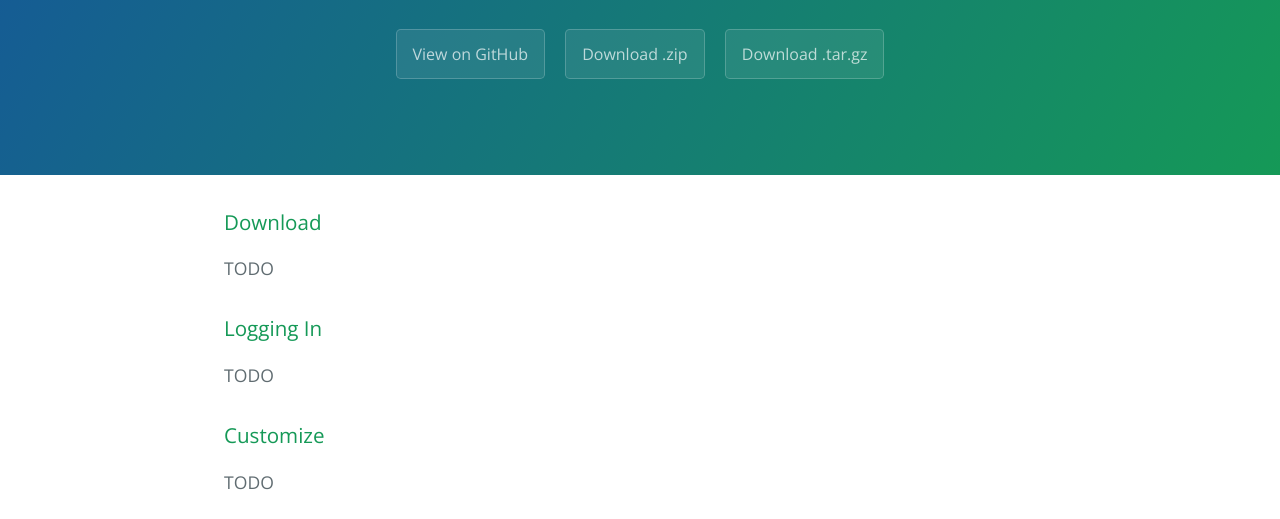
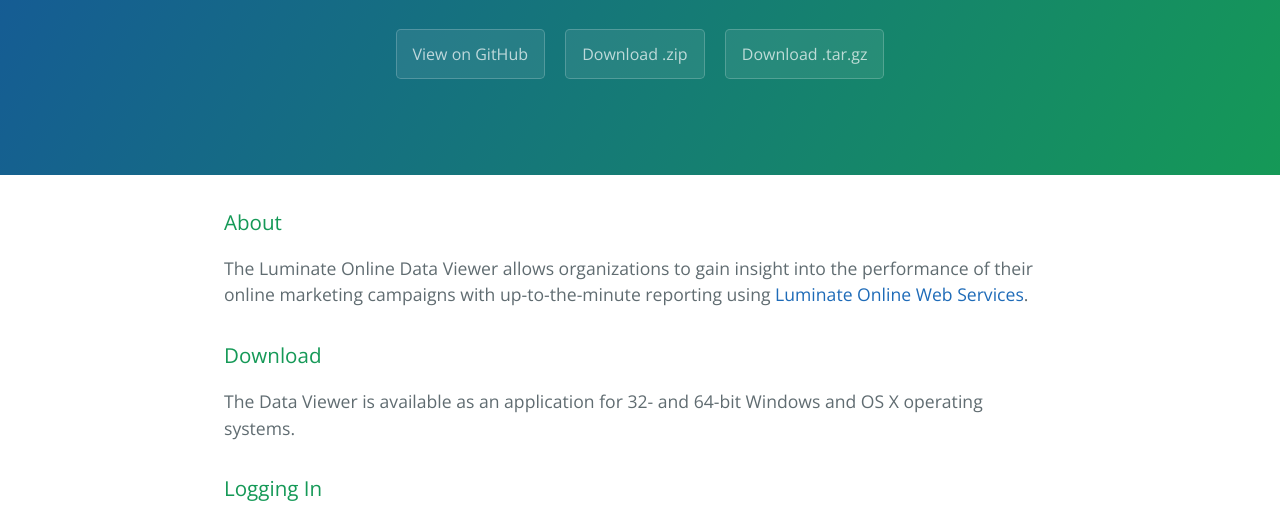
Before and after one commit to convio/luminate-online-data-viewer, a plain HTML site: page index.html in a window 1280 px wide. Shown: the part 208-727 px from the top of the page. Drawn offline with nearby package versions, Linux system fonts and the light colour scheme.

Commit message:
Add About and Download sections

```diff
--- a/index.html
+++ b/index.html
@@ -20,9 +20,14 @@
 
     <section class="main-content">
       <h3>
-<a id="welcome-to-github-pages" class="anchor" href="#download" aria-hidden="true"><span class="octicon octicon-link"></span></a>Download</h3>
+<a id="welcome-to-github-pages" class="anchor" href="#about" aria-hidden="true"><span class="octicon octicon-link"></span></a>About</h3>
 
-<p>TODO</p>
+<p>The Luminate Online Data Viewer allows organizations to gain insight into the performance of their online marketing campaigns with up-to-the-minute reporting using <a href="http://open.convio.com/webservices/">Luminate Online Web Services</a>.</p>
+
+<h3>
+<a id="designer-templates" class="anchor" href="#download" aria-hidden="true"><span class="octicon octicon-link"></span></a>Download</h3>
+
+<p>The Data Viewer is available as an application for 32- and 64-bit Windows and OS X operating systems.</p>
 
 <h3>
 <a id="designer-templates" class="anchor" href="#logging-in" aria-hidden="true"><span class="octicon octicon-link"></span></a>Logging In</h3>
--- a/params.json
+++ b/params.json
@@ -1,7 +1,7 @@
 {
   "name": "Luminate Online Data Viewer",
   "tagline": "A desktop application for Windows and OS X providing realtime reporting for Luminate Online.",
-  "body": "### Download\r\nTODO\r\n\r\n### Logging In\r\nTODO\r\n\r\n### Customize\r\nTODO\r\n",
+  "body": "### About\r\nThe Luminate Online Data Viewer allows organizations to gain insight into the performance of their online marketing campaigns with up-to-the-minute reporting using [Luminate Online Web Services](http://open.convio.com/webservices/).\r\n\r\n### Download\r\nThe Data Viewer is available as an application for 32- and 64-bit Windows and OS X operating systems.\r\n\r\n### Logging In\r\nTODO\r\n\r\n### Customize\r\nTODO\r\n",
   "google": "",
   "note": "Don't delete this file! It's used internally to help with page regeneration."
 }
```
